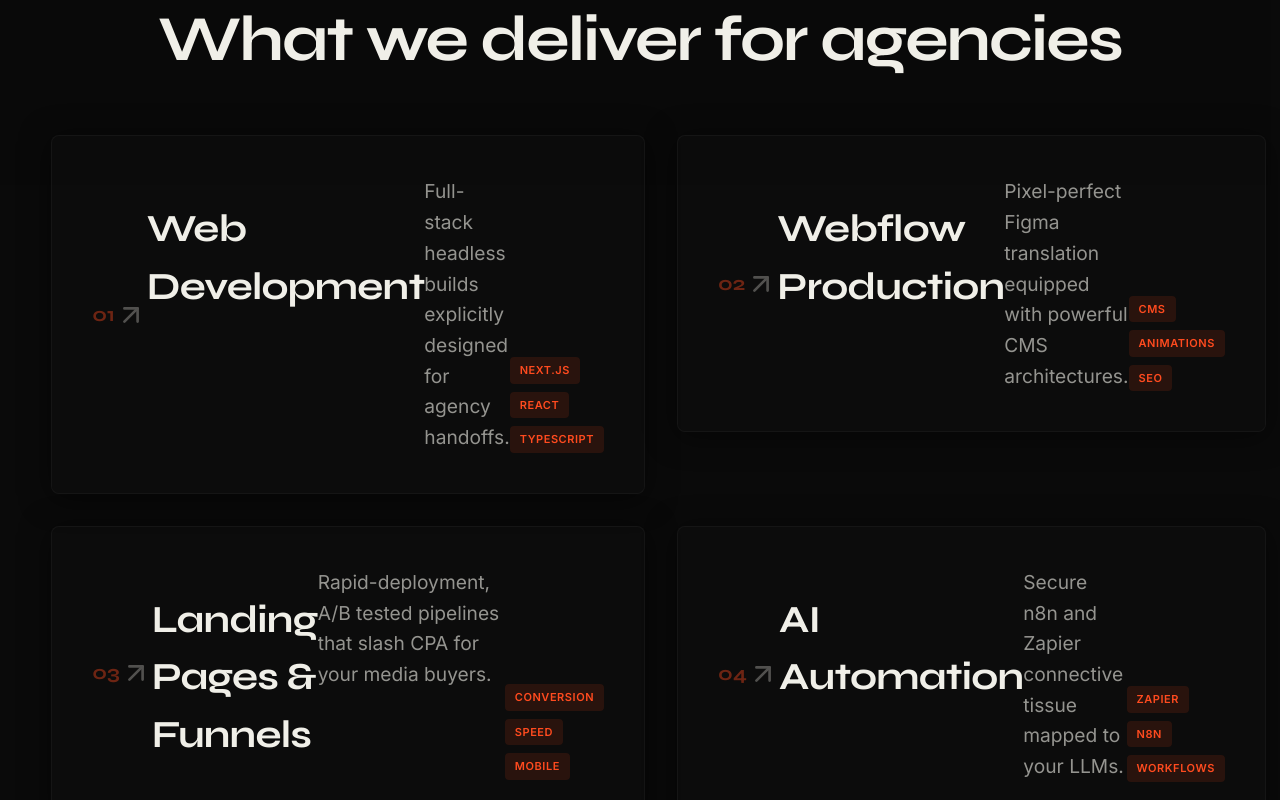
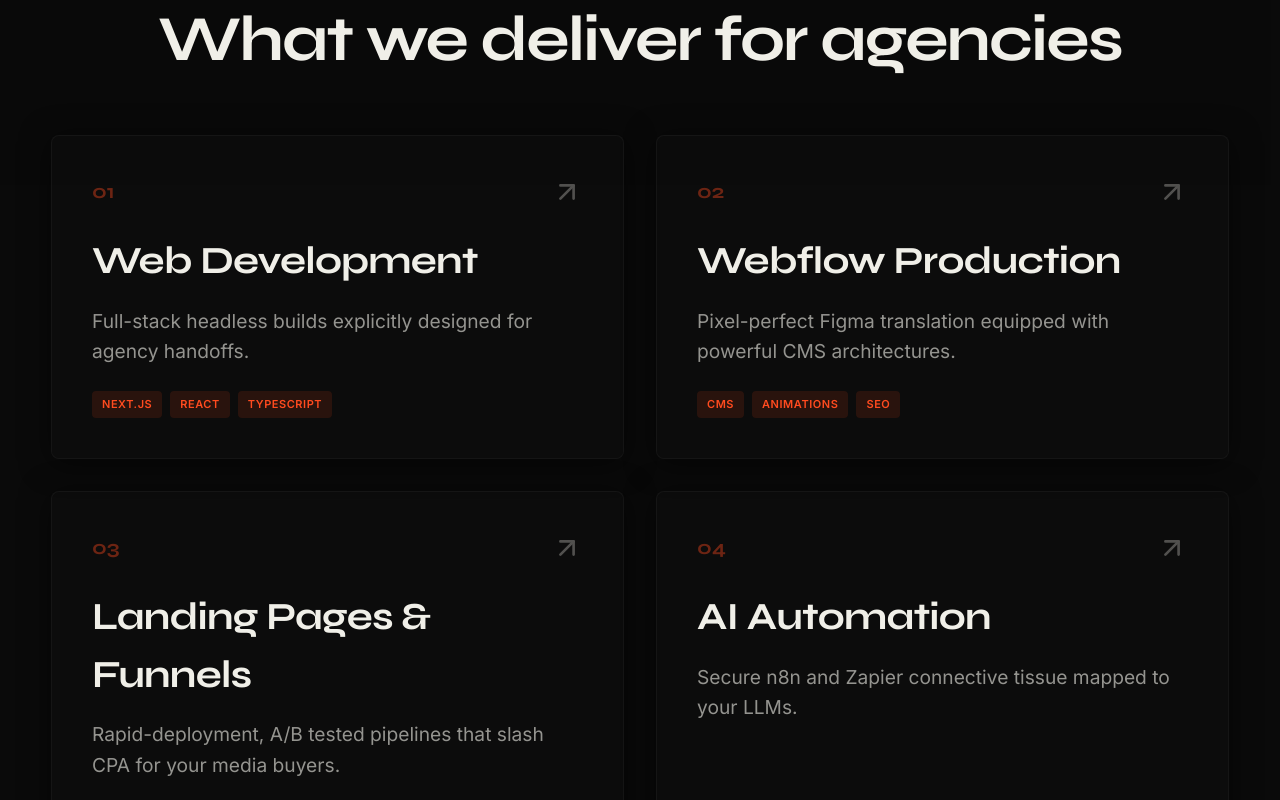
Before and after one commit to solankiharsh0217-design/orbit-crew, a Next.js app: page / in a window 1280 px wide. Shown: the part 3880-4680 px from the top of the page. Built offline with nearby package versions, Linux system fonts and the light colour scheme.

Commit message:
revert: restore original card layout

```diff
--- a/src/app/page.tsx
+++ b/src/app/page.tsx
@@ -55,7 +55,7 @@ function CapabilityCard({ cap, i }: { cap: any, i: number }) {
 
   return (
     <Reveal delay={i * 0.1}>
-      <div style={{ transformStyle: 'preserve-3d', perspective: 1000 }}>
+      <Link href={`/capabilities/${slug}`} style={{ textDecoration: 'none', height: '100%', display: 'flex' }}>
         <motion.div
           className={`${styles.capabilityItem} glass-card interactive-hover`}
           onMouseMove={handleMouseMove}
@@ -66,10 +66,10 @@ function CapabilityCard({ cap, i }: { cap: any, i: number }) {
           style={{
             rotateX,
             rotateY,
+            transformPerspective: 1000,
             width: '100%',
           }}
         >
-          <Link href={`/capabilities/${slug}`} style={{ textDecoration: 'none', height: '100%', display: 'flex' }}>
           <div className={styles.capabilityTop}>
             <span className={styles.capabilityNumber}>{cap.number}</span>
             <ArrowRight className={styles.capabilityArrow} size={32} />
@@ -81,9 +81,8 @@ function CapabilityCard({ cap, i }: { cap: any, i: number }) {
               <span key={j} className={styles.tag}>{d}</span>
             ))}
           </div>
+        </motion.div>
       </Link>
-        </motion.div>
-      </div>
     </Reveal>
   )
 }
--- a/src/components/ProjectGrid.tsx
+++ b/src/components/ProjectGrid.tsx
@@ -30,7 +30,7 @@ export default function ProjectGrid() {
               viewport={{ once: true, margin: "-50px" }}
               transition={{ duration: 0.8, delay: i * 0.15, ease: "easeOut" as const }}
             >
-              <Link href={`/work/${project.slug}`} className={styles.cardLink} aria-label={project.name}>
+              <Link href={`/work/${project.slug}`} className={styles.cardLink}>
                 <div className={styles.imageWrapper}>
                   <img
                     src={project.image}
```
Lines whose indentation alone changed are shown as unchanged.
